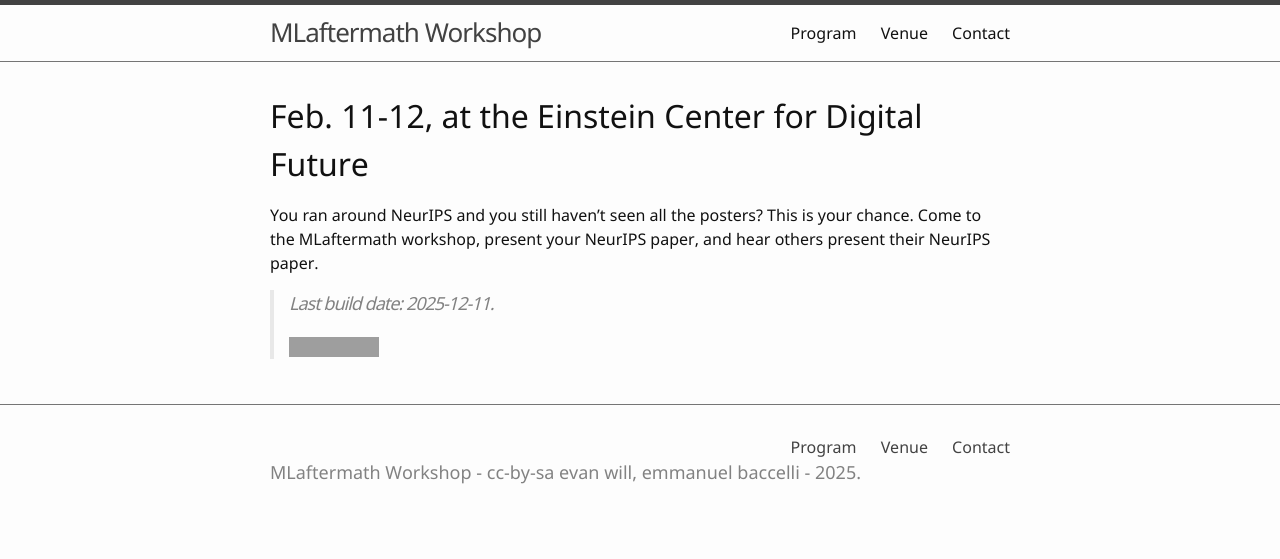
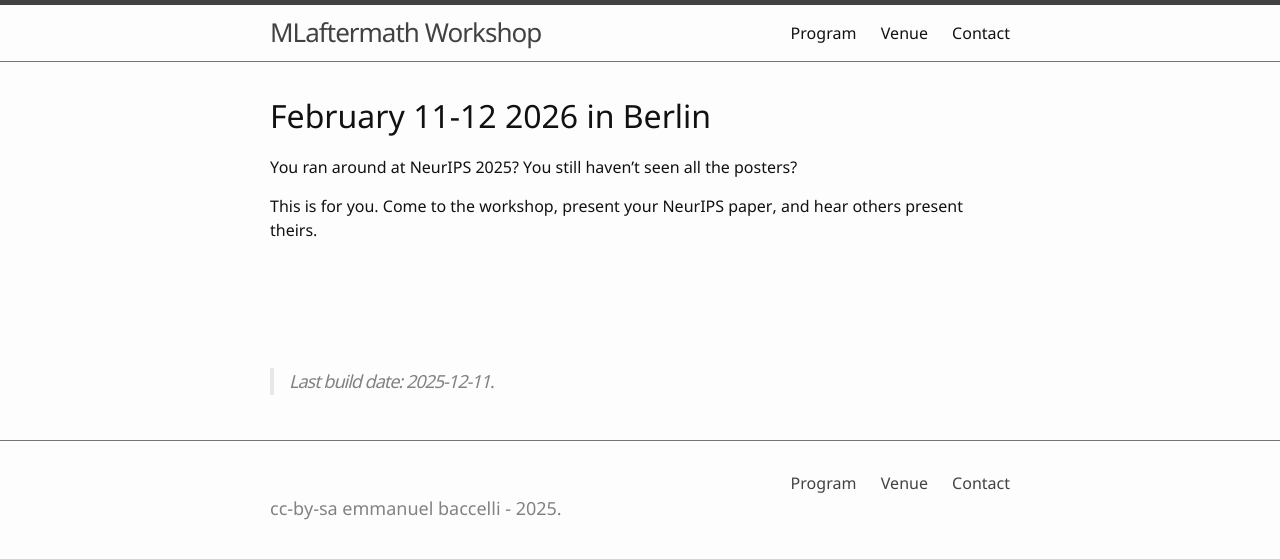
Before and after one commit to Inria-Berlin/MLaftermath, a Jekyll site: the page built from index.md, in a window 1280 px wide. Shown: the top 559 px of the page. Built offline with Jekyll 4.4.1, drawn with Linux system fonts in a browser that asks for light colours; grey boxes are pictures that could not be loaded.

Commit message:
basic content first stab

```diff
--- a/_config.yml
+++ b/_config.yml
@@ -14,9 +14,9 @@ description: "NeurIPS Berliners!"
 keywords: "workshop, ML, AI, NeurIPS, Berlin"
 
 # author settings for cc-by, appears in the footer
-author: evan will, emmanuel baccelli
+author: emmanuel baccelli
 pub_year: 2025
-github_username: evanwill, emmanuelsearch
+github_username: emmanuelsearch
 
 # add the full url for the github repository
 repo: "https://github.com/Inria-Berlin/MLaftermath"
--- a/_includes/footer.html
+++ b/_includes/footer.html
@@ -9,6 +9,6 @@
         {% endfor %}
     </div>
     </div>
-      <h2 class="footer-heading"><a href="{{ '/' | relative_url }}">{{ site.title | escape }}</a> - <a href="https://creativecommons.org/licenses/by-sa/4.0/">cc-by-sa</a> <a href="https://github.com/{{ site.github_username }}">{{ site.author }}</a> - {{ site.pub_year }}.</h2>
+      <h2 class="footer-heading"><a href="https://creativecommons.org/licenses/by-sa/4.0/">cc-by-sa</a> <a href="https://github.com/{{ site.github_username }}">{{ site.author }}</a> - {{ site.pub_year }}.</h2>
   </div>
 </footer>
--- a/index.md
+++ b/index.md
@@ -2,11 +2,15 @@
 title: Home
 ---
 
-# Feb. 11-12, at the Einstein Center for Digital Future
+# February 11-12 2026 in Berlin
 
-You ran around NeurIPS and you still haven't seen all the posters?
-This is your chance. Come to the MLaftermath workshop, present your NeurIPS paper, and hear others present their NeurIPS paper.
+You ran around at NeurIPS 2025? You still haven't seen all the posters?
+
+This is for you. Come to the workshop, present your NeurIPS paper, and hear others present theirs.
+
+<br />
+<br />
+<br />
+<br />
 
 > Last build date: {{ site.time | date: "%Y-%m-%d" }}.
->
-> <a href="http://creativecommons.org/licenses/by-sa/4.0/" rel="license"><img style="border-width: 0;" src="https://i.creativecommons.org/l/by-sa/4.0/88x31.png" alt="Creative Commons License" /></a>
```
